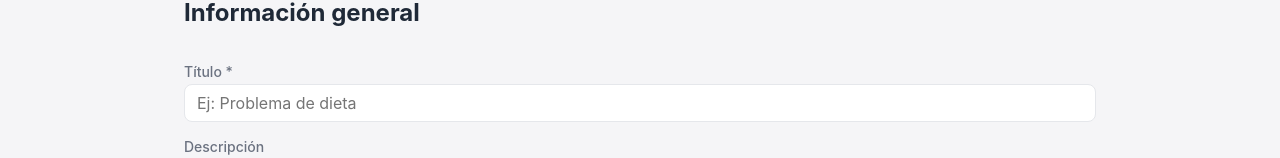
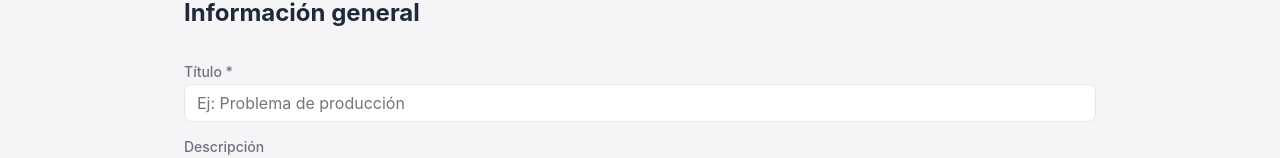
Before and after one commit to AlssyLop/simplexPro-Frontend, a React (Vite) app: page /registrar/problema/simplex in a window 1280 px wide. Shown: the part 107-265 px from the top of the page. Built offline with nearby package versions, Linux system fonts and the light colour scheme.

Commit message:
style(registro): cambiar placeholder del titulo a problema de produccion
Actualiza el texto de ejemplo en el input de titulo de 'Problema de dieta' a 'Problema de produccion' para mejorar la claridad contextual.

```diff
--- a/src/pages/RegistroSimplex.tsx
+++ b/src/pages/RegistroSimplex.tsx
@@ -372,7 +372,7 @@ export default function RegistroSimplex() {
           <FormInput
             label="Título *"
             type="text"
-            placeholder="Ej: Problema de dieta"
+            placeholder="Ej: Problema de producción"
             value={form.titulo}
             onChange={(e: ChangeEvent<HTMLInputElement>) => setForm(prev => ({ ...prev, titulo: e.target.value }))}
             error={errors['titulo']}
```
